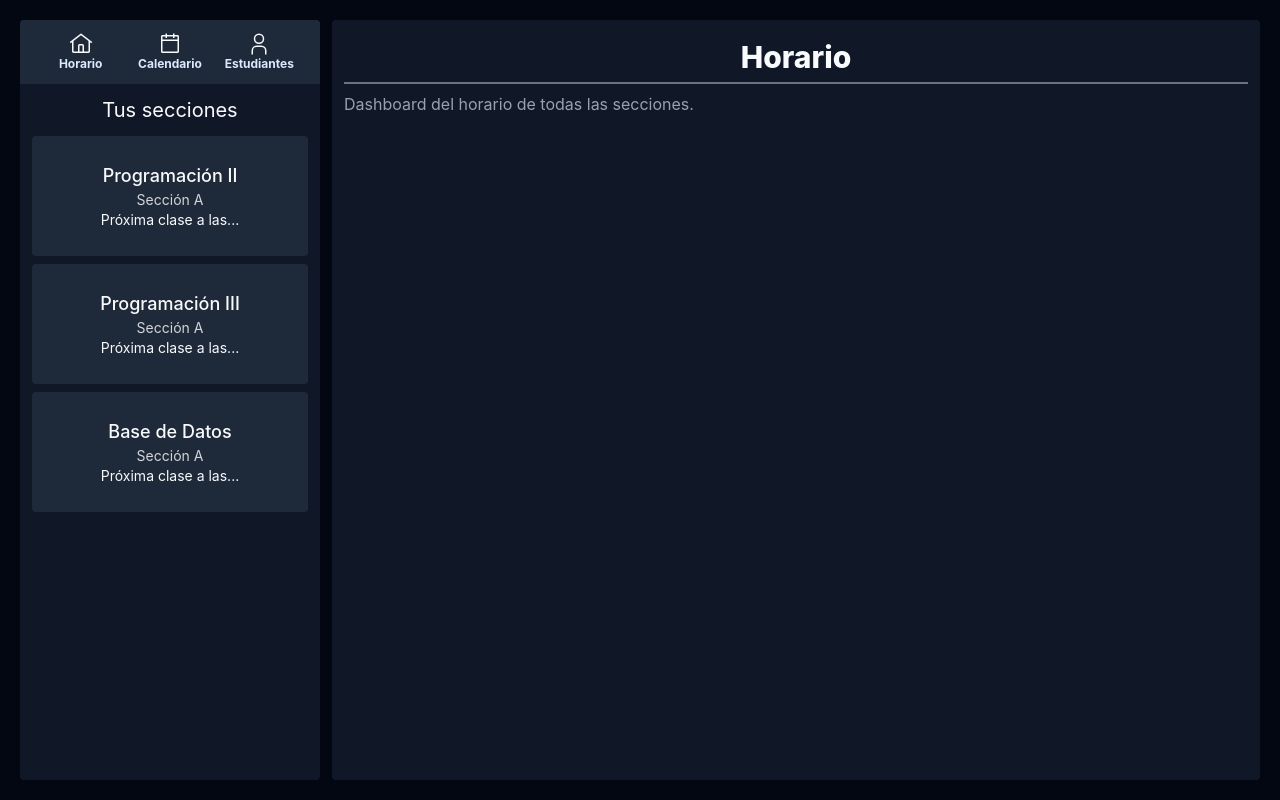
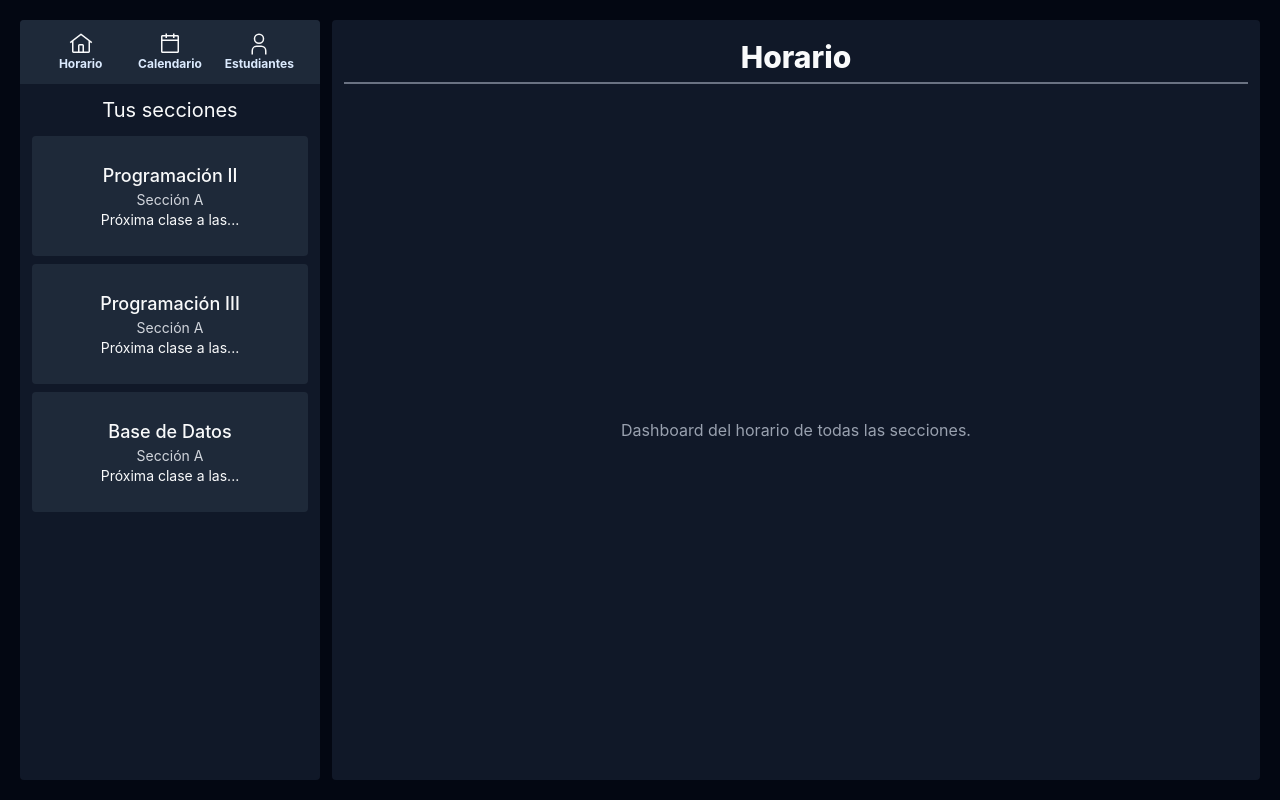
Before and after one commit to RicJDev/attendace-tracker, a React (Vite) app in the folder client/: page /schedule in a window 1280 px wide. Built offline with nearby package versions, Linux system fonts and the light colour scheme.

Commit message:
style: centrando algunas cositas

```diff
--- a/client/src/layouts/MainLayout.tsx
+++ b/client/src/layouts/MainLayout.tsx
@@ -19,7 +19,7 @@
           <h3 className='text-3xl font-extrabold'>{titles[pathname] ?? 'Registro de asistencia'}</h3>
         </nav>
 
-        <main className='flex-1 flex flex-col'>
+        <main className='flex-1 flex flex-col justify-center items-center'>
           <Outlet />
         </main>
       </div>
--- a/client/src/pages/Calendar.tsx
+++ b/client/src/pages/Calendar.tsx
@@ -1,12 +1,3 @@
-
-
 export function Calendar() {
-
-  return (
-    <article className='flex-1 flex flex-col gap-4'>
-      <p className='text-gray-400'>Calendario de la sección seleccionada.</p>
-
-
-    </article>
-  )
+  return <p className='text-gray-400'>Calendario de la sección seleccionada.</p>
 }
--- a/client/src/pages/Schedule.tsx
+++ b/client/src/pages/Schedule.tsx
@@ -1,9 +1,7 @@
 export function Schedule() {
   return (
-    <article className='flex-1 flex flex-col gap-4'>
-      <p className='text-gray-400'>
-        Dashboard del horario de todas las secciones.
-      </p>
-    </article>
+    <p className='text-gray-400'>
+      Dashboard del horario de todas las secciones.
+    </p>
   )
 }
--- a/client/src/pages/Students.tsx
+++ b/client/src/pages/Students.tsx
@@ -1,7 +1,5 @@
 export function Students() {
   return (
-    <article className='flex-1 flex flex-col gap-4'>
-      <p className='text-gray-400'>Registro de estudiantes de las secciones.</p>
-    </article>
+    <p className='text-gray-400'>Registro de estudiantes de las secciones.</p>
   )
 }
```
